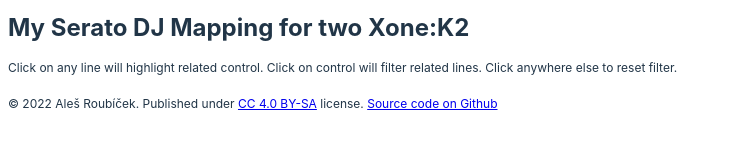
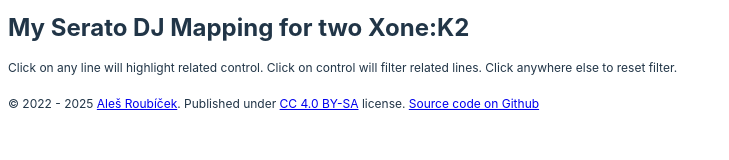
Before and after one commit to rarous/serato-playground, a website built with Vite: page display/src/index.html in a window 1280 px wide. Shown: the whole page, without its empty margins (0-729 px from the left). Built offline with nearby package versions, Linux system fonts and the light colour scheme.

Commit message:
Updated copyright

```diff
--- a/display/src/index.html
+++ b/display/src/index.html
@@ -19,7 +19,7 @@
     </p>
     <div id="app-root"></div>
     <p>
-      © 2022 Aleš Roubíček. Published under
+      © 2022 - 2025 <a href="https://www.rarous.net/">Aleš Roubíček</a>. Published under
       <a rel="license" href="https://creativecommons.org/licenses/by-sa/4.0/"
         >CC 4.0 BY-SA</a
       >
```
